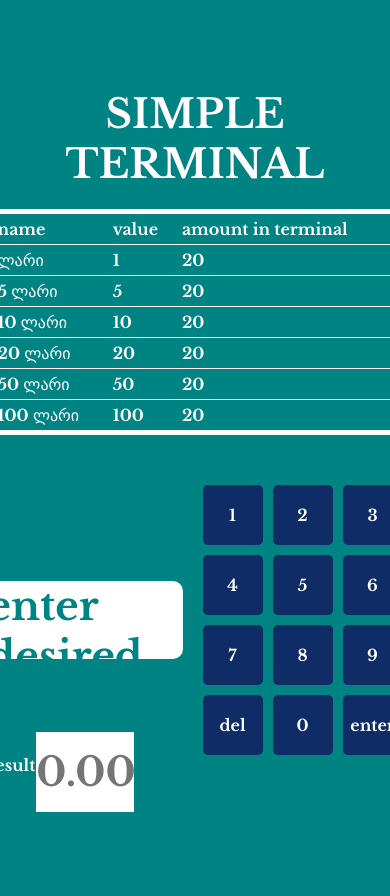
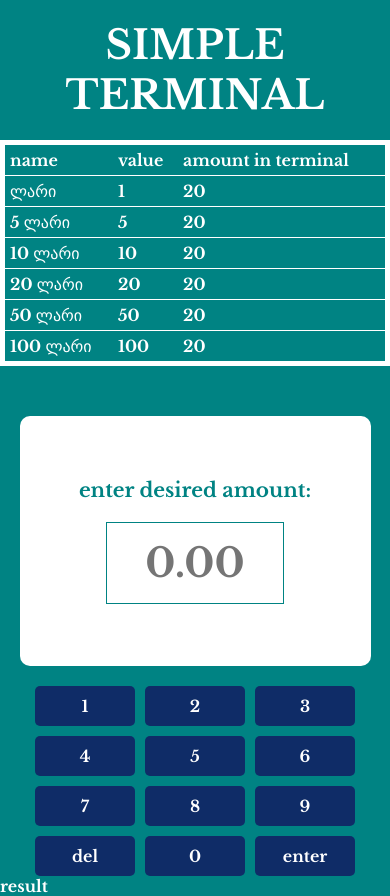
Before and after one commit to georgechrika/simple-ATM, a website built with webpack: page src/index.html in a window 390 px wide. Before the commit the page ends 844 px from the top, so only its background shows below. Built offline with nearby package versions, Linux system fonts and the light colour scheme.

Commit message:
responsive fix. styles minor fix

```diff
--- a/src/index.html
+++ b/src/index.html
@@ -11,7 +11,7 @@
   </head>
   <body>
     <!-- <button id="refill">test button</button> -->
-    <div>
+    <div class="wrapper">
       <section class="info">
         <h1>SIMPLE TERMINAL</h1>
         <div>
--- a/src/styles/index.scss
+++ b/src/styles/index.scss
@@ -7,6 +7,9 @@ body {
   display: flex;
   justify-content: center;
   align-items: center;
+}
+.wrapper {
+  min-width: 350px;
 }
 .info {
   color: $main-color;
@@ -39,7 +42,7 @@ body {
   display: flex;
   justify-content: center;
   align-items: center;
-  flex-wrap: wrap;
+  flex-direction: column;
   height: 20vw;
   width: 50vw;
   background-color: $white-bg;
@@ -49,6 +52,7 @@ body {
   span {
     font-size: 40px;
     color: $secondary-color;
+    margin-bottom: 20px;
   }
 
   input[type="text"] {
@@ -90,3 +94,29 @@ body {
     }
   }
 }
+
+@media (max-width: 1200px) {
+  .wrapper {
+    width: 100%;
+  }
+  .atm {
+    flex-direction: column;
+  }
+  .display {
+    width: 90%;
+    min-height: 250px;
+  }
+  .keyboard {
+    padding-left: 0;
+    padding-top: 20px;
+    button {
+      width: 100px;
+      height: 40px;
+    }
+  }
+}
+@media (max-width: 600px) {
+  .display span {
+    font-size: 20px;
+  }
+}
```
